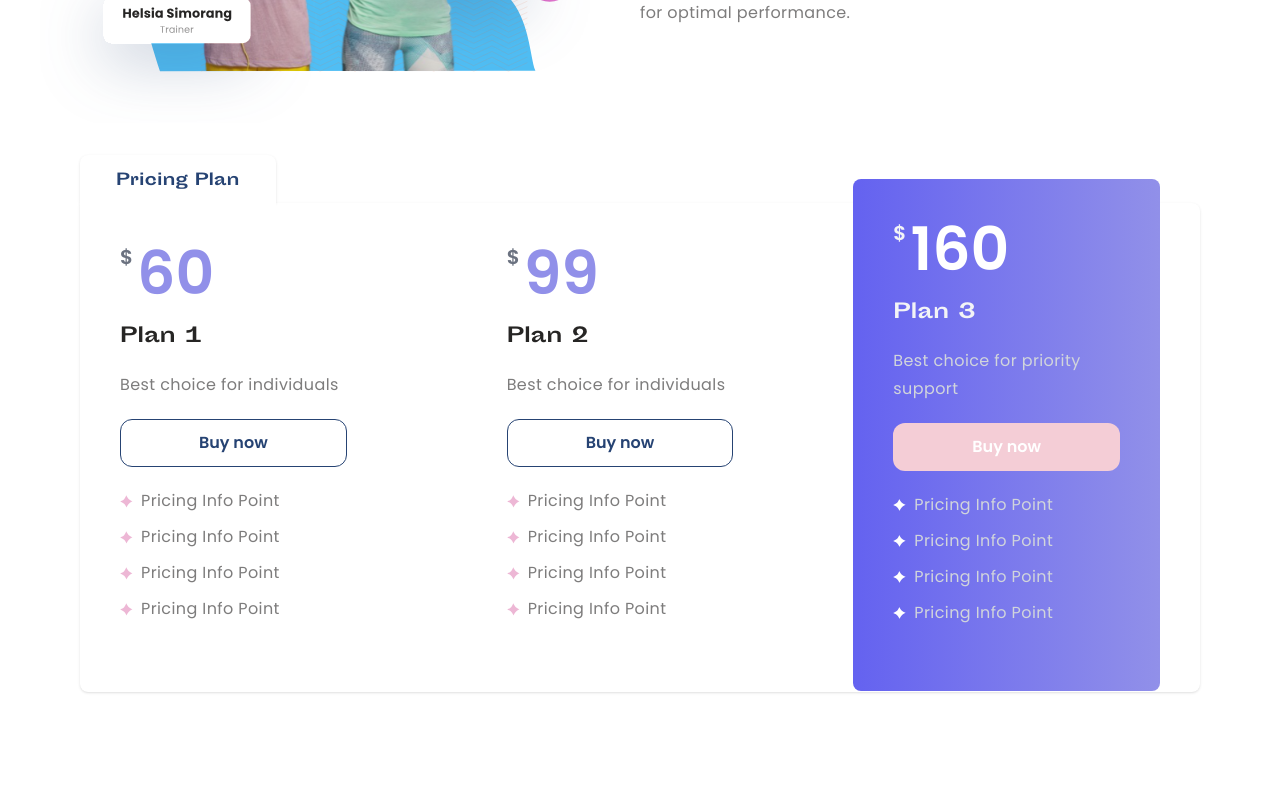
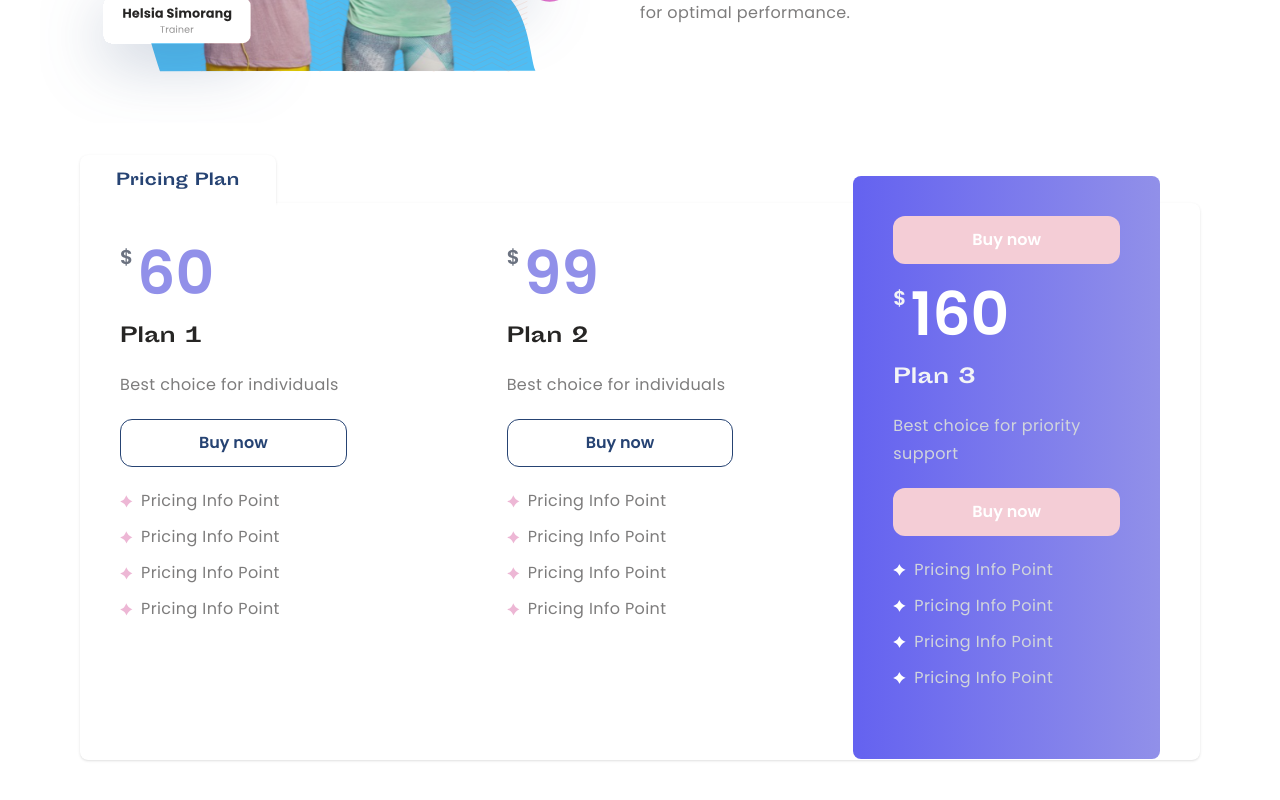
Before and after one commit to sohanemon/helsia-bootcamp, a Next.js app: page / in a window 1280 px wide. Shown: the part 2396-3196 px from the top of the page. Built offline with nearby package versions, Linux system fonts and the light colour scheme.

Commit message:
Jun 15, 2023, 1:00 AM

```diff
--- a/src/app/pricing.tsx
+++ b/src/app/pricing.tsx
@@ -30,6 +30,14 @@ const PricingCard = ({
           offeredPrice,
       })}
     >
+      {offeredPrice && (
+        <Button
+          outline
+          className='text-white border-none bg-themeBg-ellipse-light'
+        >
+          Buy now
+        </Button>
+      )}
       <div className='flex gap-1'>
         <span
           className={cn('text-xl font-semibold text-gray-500', {
```
Also changed, not shown: public/assets/star.svg (added).
